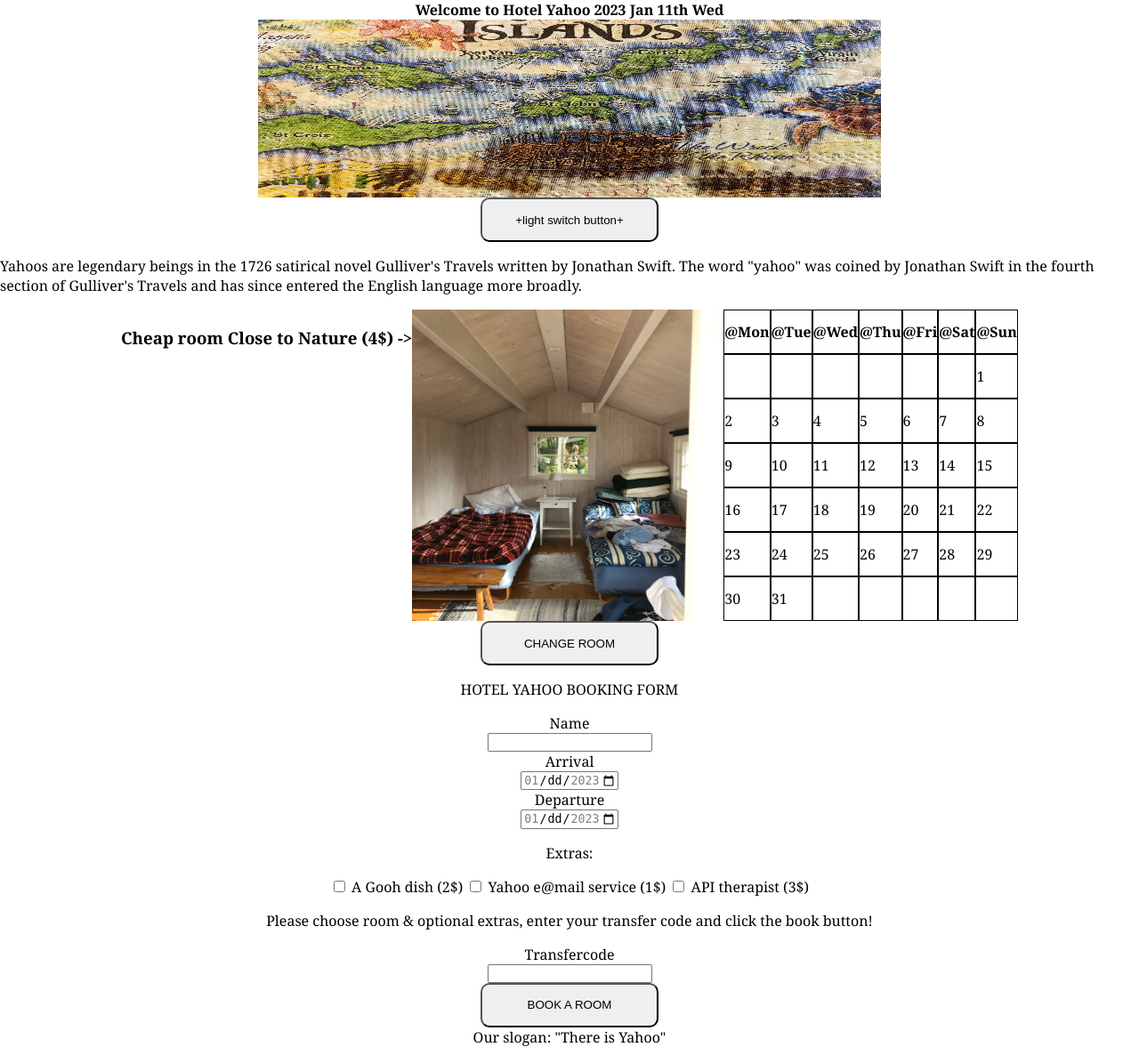
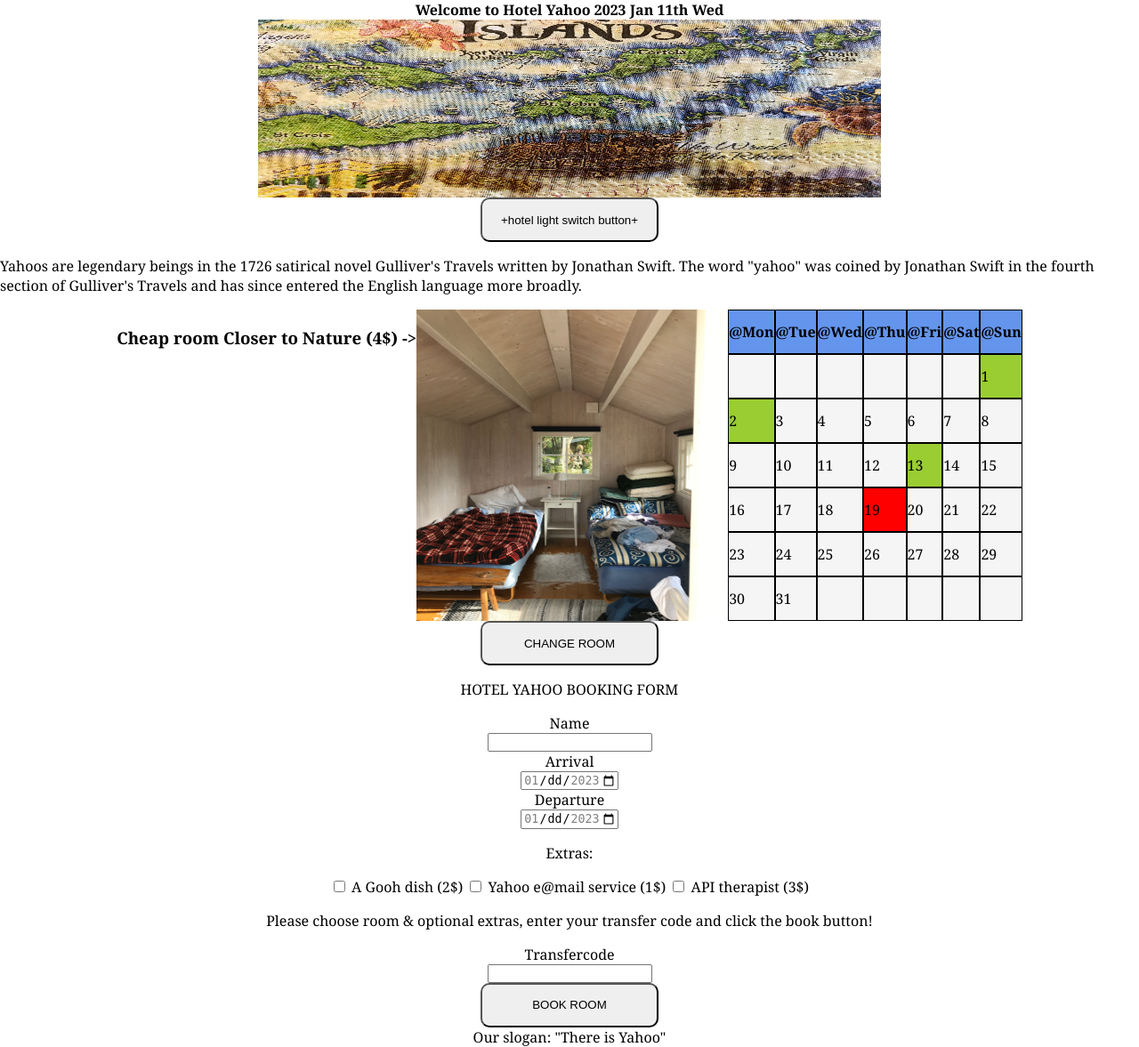
Before and after one commit to gustavenoksson/hotel-yahoo, a PHP site: page / in a window 1280 px wide. Shown: the whole page at 89% size. Run offline with PHP 8.4, Linux system fonts and the light colour scheme.

Commit message:
update calendar

```diff
--- a/index.php
+++ b/index.php
@@ -13,14 +13,14 @@ require __DIR__ . '/header.php';
           <div class="history">
                     <img width="700" height="200" alt="history" src="images/pelago.jpeg">
                     <button id="light">
-                              +light switch button+
+                              +hotel light switch button+
                     </button>
           </div>
 
           <p>Yahoos are legendary beings in the 1726 satirical novel Gulliver's Travels written by Jonathan Swift. The word "yahoo" was coined by Jonathan Swift in the fourth section of Gulliver's Travels and has since entered the English language more broadly.</p>
 
           <div class="calendar">
-                    <h3>Cheap room Close to Nature (4$) -></h3>
+                    <h3>Cheap room Closer to Nature (4$) -></h3>
                     <!-- <button id="newroom">
                               Change room
                     </button> -->
@@ -43,10 +43,10 @@ require __DIR__ . '/header.php';
                                                   <td></td>
                                                   <td></td>
                                                   <td></td>
-                                                  <td>1</td>
+                                                  <td class="r1">1</td>
                                         </tr>
                                         <tr>
-                                                  <td>2</td>
+                                                  <td class="r1">2</td>
                                                   <td>3</td>
                                                   <td>4</td>
                                                   <td>5</td>
@@ -56,18 +56,18 @@ require __DIR__ . '/header.php';
                                         </tr>
                                         <tr>
                                                   <td>9</td>
-                                                  <td>10</td>
+                                                  <td class="r2">10</td>
                                                   <td>11</td>
-                                                  <td>12</td>
-                                                  <td>13</td>
+                                                  <td class="r2">12</td>
+                                                  <td class="r1">13</td>
                                                   <td>14</td>
                                                   <td>15</td>
                                         </tr>
                                         <tr>
                                                   <td>16</td>
                                                   <td>17</td>
-                                                  <td>18</td>
-                                                  <td>19</td>
+                                                  <td class="r3">18</td>
+                                                  <td id="rr">19</td>
                                                   <td>20</td>
                                                   <td>21</td>
                                                   <td>22</td>
@@ -152,7 +152,7 @@ require __DIR__ . '/header.php';
                     <input class="transfer-code" type="text" name="transfercode">
 
                     <button class="submit-button" type="submit" name="submit">
-                              BOOK A ROOM
+                              BOOK ROOM
                     </button>
           </form>
 </main>
--- a/script.js
+++ b/script.js
@@ -16,9 +16,16 @@ const roomText = [
   'Yahoo Delux-API double room (6$) ->',
 ];
 const roomImg = ['images/room1.jpeg', 'images/room2.jpeg', 'images/room3.jpeg'];
+const roomTag = ['r1', 'r2', 'r3'];
 
 let header = document.querySelector('h3');
 let img = document.querySelector("img[src='images/room1.jpeg']");
+// const td = document.querySelector('td');
+const reset = document.getElementsByTagName('td');
+const collection = document.getElementsByClassName('r1');
+for (let i = 0; i < collection.length; i++) {
+  collection[i].style.backgroundColor = 'yellowgreen';
+}
 
 newroom.addEventListener('click', () => {
   roomIndex++;
@@ -26,7 +33,26 @@ newroom.addEventListener('click', () => {
   header.innerText = roomText[roomIndex];
   img.src = roomImg[roomIndex];
 
+  // td.style.backgroundColor = 'white';
+
+  for (let i = 0; i < reset.length; i++) {
+    reset[i].style.backgroundColor = 'white';
+  }
+
+  let collection = document.getElementsByClassName(roomTag[roomIndex]);
+  for (let i = 0; i < collection.length; i++) {
+    collection[i].style.backgroundColor = 'yellowgreen';
+  }
+
   if (roomIndex == 2) {
     roomIndex = -1;
   }
 });
+
+let rr = document.getElementById('rr');
+rr.style.backgroundColor = 'red';
+
+// const collection = document.getElementsByClassName('r2');
+// for (let i = 0; i < collection.length; i++) {
+//   collection[i].style.backgroundColor = 'green';
+// }
--- a/style.css
+++ b/style.css
@@ -51,6 +51,23 @@ th {
   padding: 0;
 }
 
+th {
+  background-color: cornflowerblue;
+}
+td {
+  background-color: whitesmoke;
+}
+
+.g {
+  background: green;
+}
+.y {
+  background: yellowgreen;
+}
+.r {
+  background: red;
+}
+
 form {
   display: flex;
   align-items: center;
```
